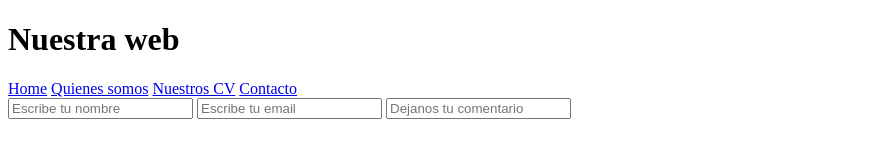
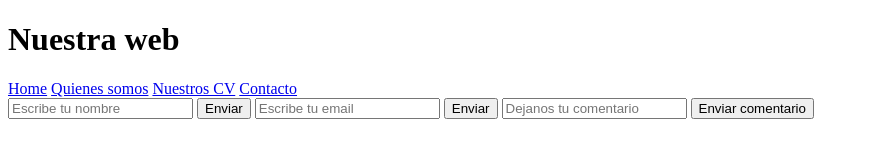
Before and after one commit to Liluminalia/202210-W1CH2-SARA-ALDANA, a website: page contacto.html in a window 1280 px wide. Shown: the whole page, without its empty margins (0-869 px from the left). Drawn offline with Linux system fonts and the light colour scheme.

Commit message:
Adding form

```diff
--- a/contacto.html
+++ b/contacto.html
@@ -22,8 +22,11 @@
         </header>
         <form>
             <input type="text" placeholder="Escribe tu nombre" />
+            <button>Enviar</button>
             <input type="email" placeholder="Escribe tu email" />
+            <button>Enviar</button>
             <input type="text" placeholder="Dejanos tu comentario" />
+            <button>Enviar comentario</button>
         </form>
     </body>
 </html>
```
